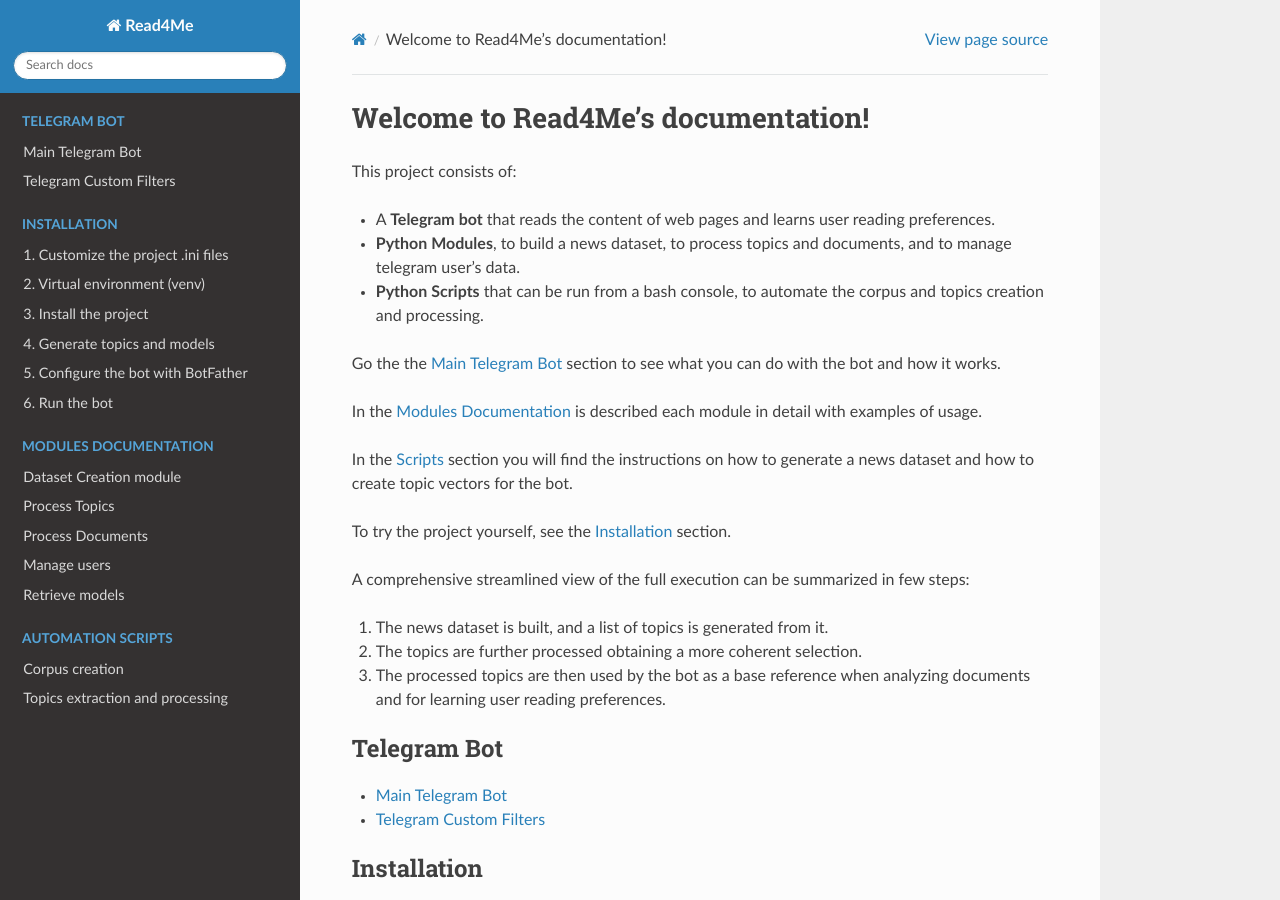
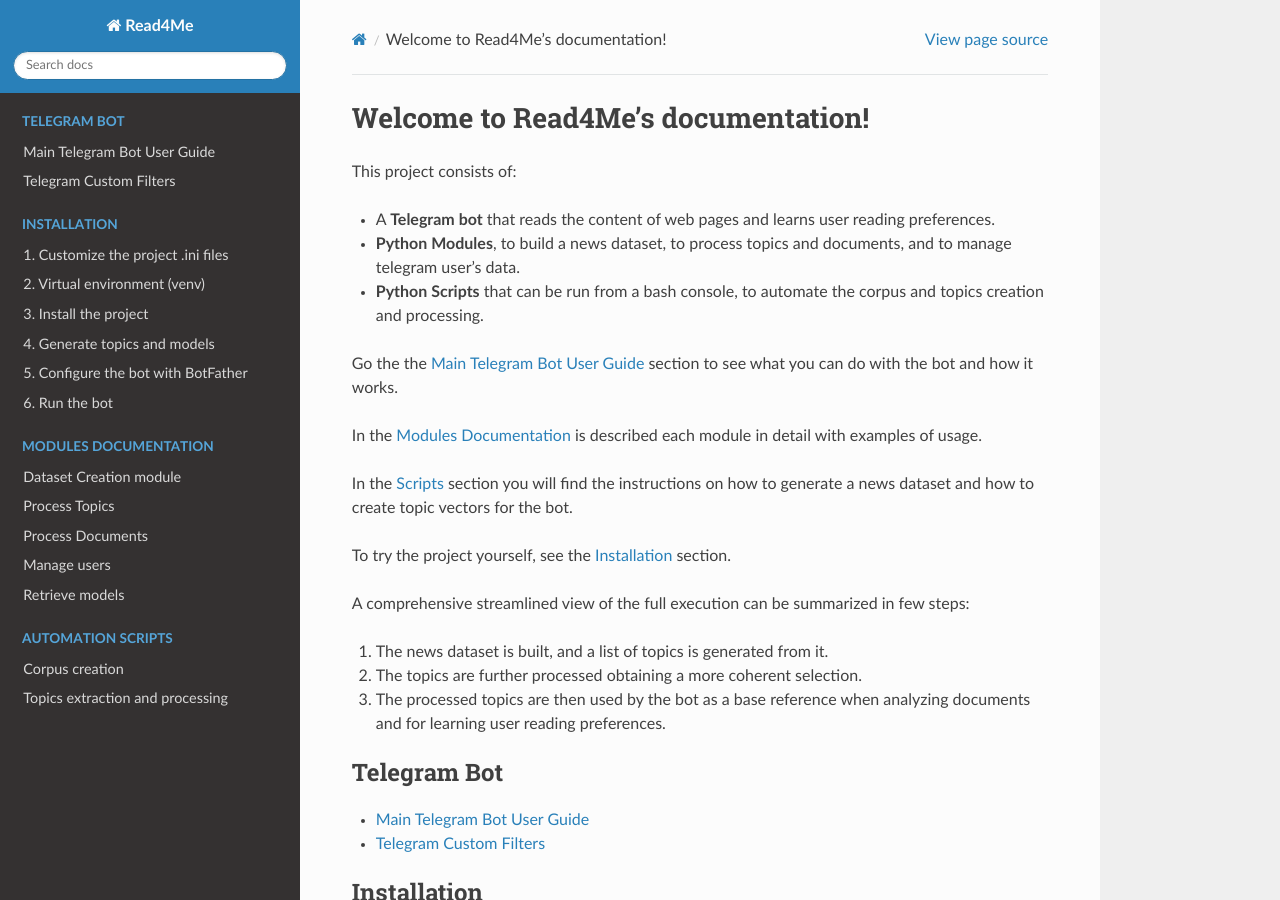
Before and after one commit to Francesco-Littarru/Read4Me, a Sphinx documentation site: the page built from docs/source/index.rst, in a window 1280 px wide and 900 px high. Built offline with Sphinx 7.4.7 and the Read the Docs theme 2.0.0, drawn with Linux system fonts in a browser that asks for light colours.

Commit message:
docs: change a label in the index

```diff
--- a/docs/source/index.rst
+++ b/docs/source/index.rst
@@ -7,7 +7,7 @@
 - **Python Modules**, to build a news dataset, to process topics and documents, and to manage telegram user's data.
 - **Python Scripts** that can be run from a bash console, to automate the corpus and topics creation and processing.
 
-Go the the :ref:`Main Telegram Bot <main_tg_bot>` section to see what you can do with the bot and how it works.
+Go the the :ref:`Main Telegram Bot User Guide<main_tg_bot>` section to see what you can do with the bot and how it works.
 
 In the :ref:`Modules Documentation <modules_doc>` is described each module in detail with examples of usage.
 
@@ -30,7 +30,7 @@
     :caption: Telegram Bot
     :maxdepth: 1
 
-    Main Telegram Bot <read4me.telegram_module>
+    Main Telegram Bot User Guide <read4me.telegram_module>
     Telegram Custom Filters <read4me.custom_filters>
 
 .. toctree::
```
